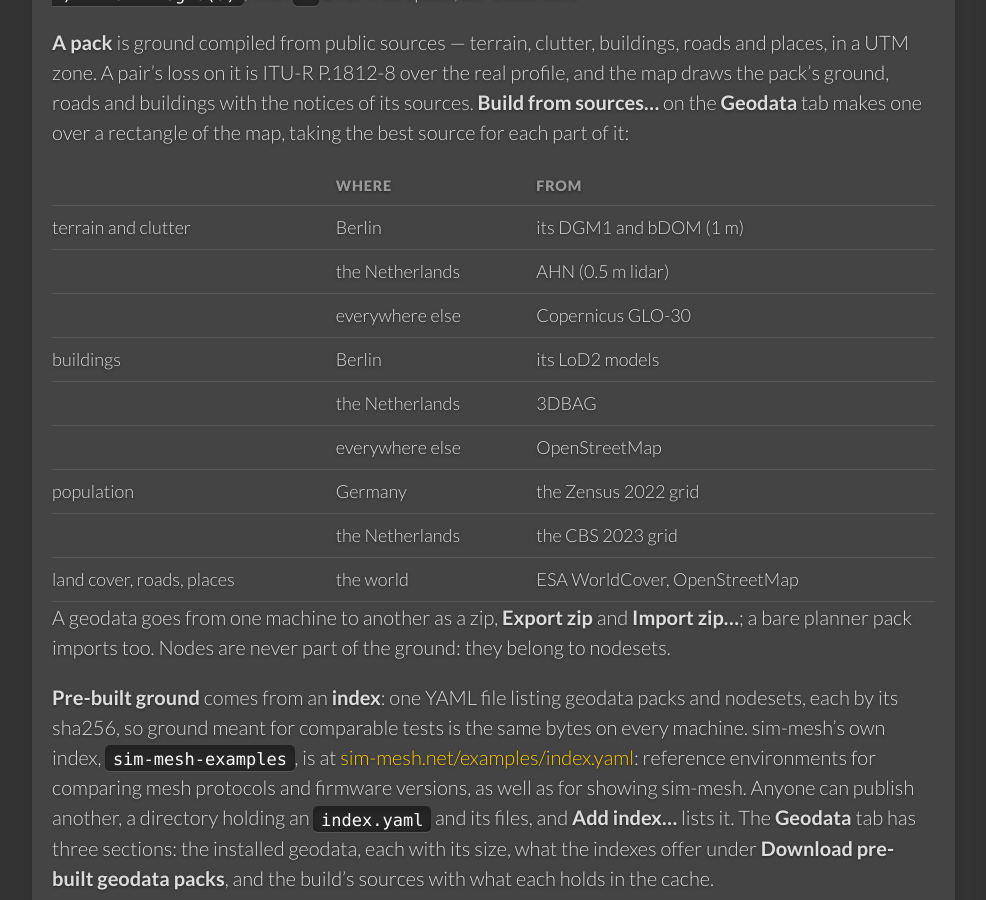
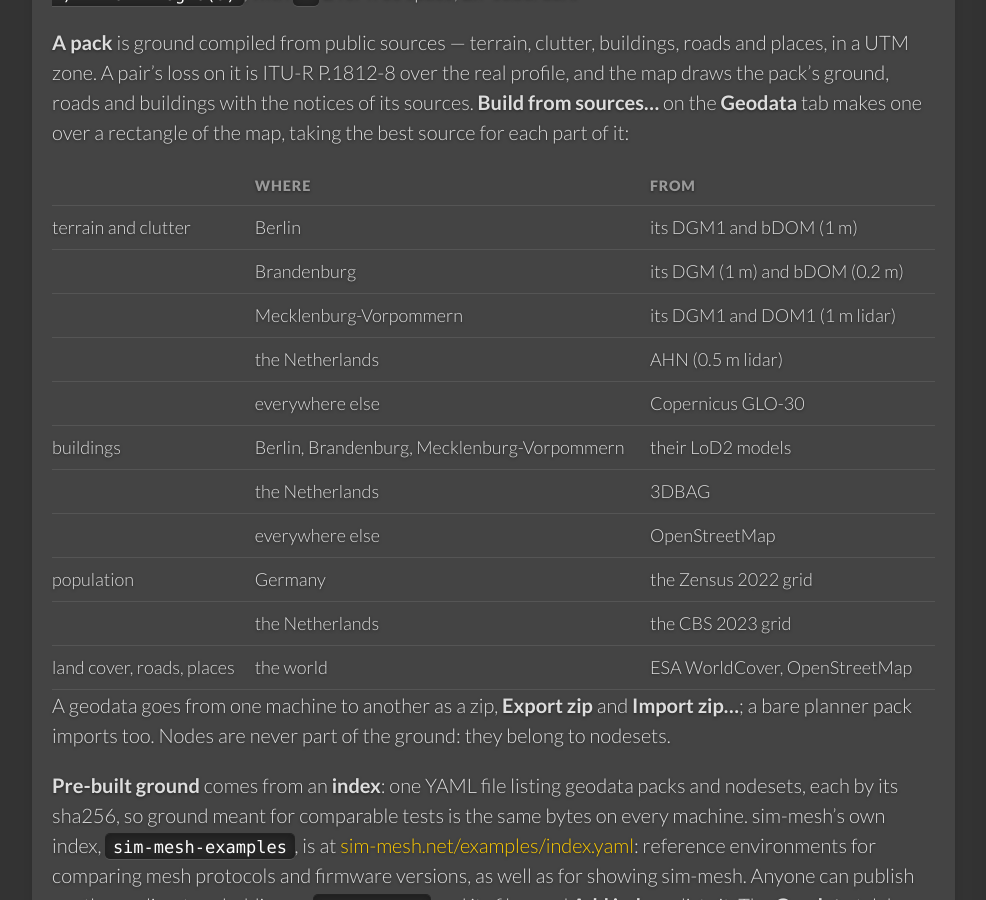
Before and after one commit to sim-mesh/sim-mesh.github.io, a Jekyll site: the page built from simulation.md, in a window 1280 px wide and 900 px high, scrolled down 1021 px. Shown: the whole window, without its empty margins (277-1263 px from the left). Built offline with Jekyll 4.4.1, drawn with Linux system fonts in a browser that asks for light colours.

Commit message:
simulation: Brandenburg's and Mecklenburg-Vorpommern's sources in the table
Their terrain, surface and LoD2 buildings, where a rectangle touches them.

Signed-off-by: Rop Gonggrijp <rop@gonggri.jp>

```diff
--- a/simulation.md
+++ b/simulation.md
@@ -52,9 +52,11 @@ for each part of it:
 | | Where | From |
 |---|---|---|
 | terrain and clutter | Berlin | its DGM1 and bDOM (1 m) |
+| | Brandenburg | its DGM (1 m) and bDOM (0.2 m) |
+| | Mecklenburg-Vorpommern | its DGM1 and DOM1 (1 m lidar) |
 | | the Netherlands | AHN (0.5 m lidar) |
 | | everywhere else | Copernicus GLO-30 |
-| buildings | Berlin | its LoD2 models |
+| buildings | Berlin, Brandenburg, Mecklenburg-Vorpommern | their LoD2 models |
 | | the Netherlands | 3DBAG |
 | | everywhere else | OpenStreetMap |
 | population | Germany | the Zensus 2022 grid |
```
